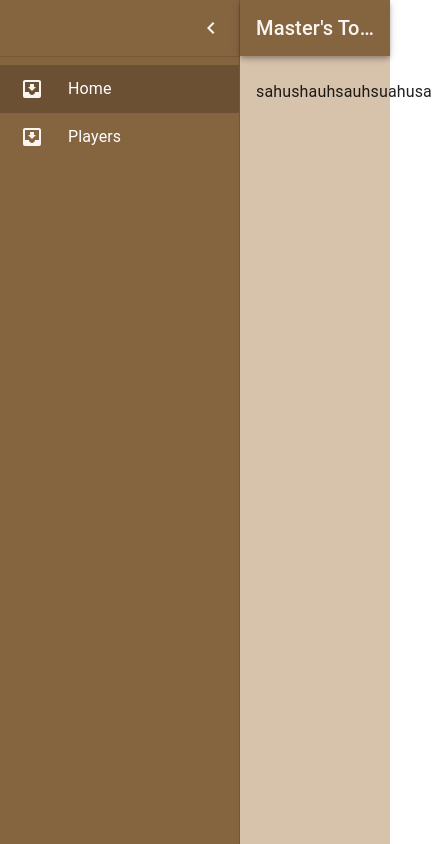
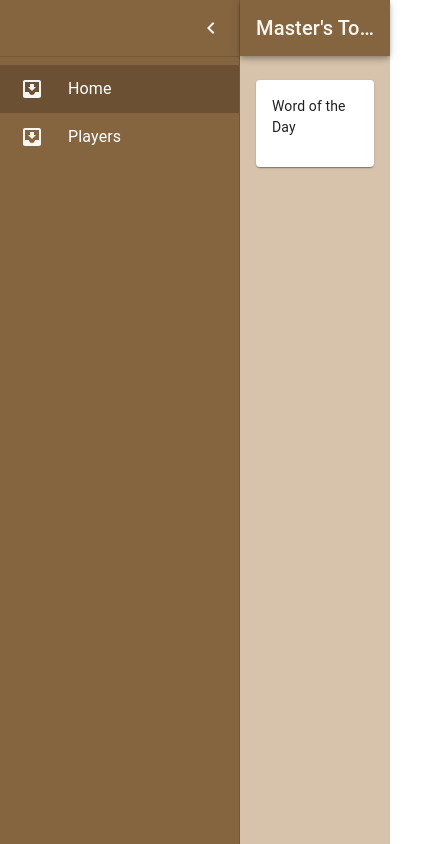
Before and after one commit to Joao-21/Master-s_Tools_RPG, a React (Create React App) app: page / in a window 390 px wide. Shown: the whole page, 448 px wide, since content can reach past the window. Built offline with nearby package versions, Linux system fonts and the light colour scheme.

Commit message:
create card scope

```diff
--- a/src/App.tsx
+++ b/src/App.tsx
@@ -1,6 +1,9 @@
 import { Route, Routes } from "react-router";
 import { MenuDrawer } from "./components/menuDrawer";
-import { PageLayout } from "./components/pageLayout/styles";
+import {
+  PageLayout,
+  PageLayoutContainer,
+} from "./components/pageLayout/styles";
 import { HomePage } from "./features/home";
 import { PlayersPage } from "./features/players";
 
@@ -9,10 +12,12 @@ const App = () => {
     <div className="App">
       <PageLayout>
         <MenuDrawer />
-        <Routes>
-          <Route path="/" element={<HomePage />} />
-          <Route path="/players" element={<PlayersPage />} />
-        </Routes>
+        <PageLayoutContainer>
+          <Routes>
+            <Route path="/" element={<HomePage />} />
+            <Route path="/players" element={<PlayersPage />} />
+          </Routes>
+        </PageLayoutContainer>
       </PageLayout>
     </div>
   );
--- a/src/components/pageLayout/styles.ts
+++ b/src/components/pageLayout/styles.ts
@@ -11,4 +11,5 @@ export const PageLayout = styled(Box)(() => ({
 export const PageLayoutContainer = styled("div")(() => ({
   marginTop: "64px",
   padding: "16px",
+  width: "100%",
 }));
--- /dev/null
+++ b/src/features/home/components/cardCampaignInfo/index.tsx
@@ -0,0 +1,15 @@
+import { Card, CardContent, Typography } from "@mui/material";
+
+const CardCampaignInfo = () => {
+  return (
+    <Card>
+      <CardContent>
+        <Typography sx={{ fontSize: 14 }} gutterBottom>
+          Word of the Day
+        </Typography>
+      </CardContent>
+    </Card>
+  );
+};
+
+export { CardCampaignInfo };
--- a/src/features/home/index.tsx
+++ b/src/features/home/index.tsx
@@ -1,7 +1,12 @@
-import { PageLayoutContainer } from "../../components/pageLayout/styles";
+import { CardCampaignInfo } from "./components/cardCampaignInfo";
+import "./styles.css";
 
 const HomePage = () => {
-  return <PageLayoutContainer>sahushauhsauhsuahusa</PageLayoutContainer>;
+  return (
+    <div className="container">
+      <CardCampaignInfo />
+    </div>
+  );
 };
 
 export { HomePage };
--- /dev/null
+++ b/src/features/home/styles.css
@@ -0,0 +1,17 @@
+.container {
+    display: grid;
+    grid-template-columns: 1fr 1fr 1fr;
+    gap: 16px;
+}
+
+@media (max-width: 979px) {
+    .container {
+        display: grid !important;
+        column-gap: normal !important;
+        grid-template-columns: 100% !important;
+    }
+
+    h2 {
+        padding: 0px 4px
+    }
+}
--- a/src/features/players/index.tsx
+++ b/src/features/players/index.tsx
@@ -1,7 +1,5 @@
-import { PageLayoutContainer } from "../../components/pageLayout/styles";
-
 const PlayersPage = () => {
-  return <PageLayoutContainer>PLAYERAAAS</PageLayoutContainer>;
+  return <div>PLAYERAAAS</div>;
 };
 
 export { PlayersPage };
```
